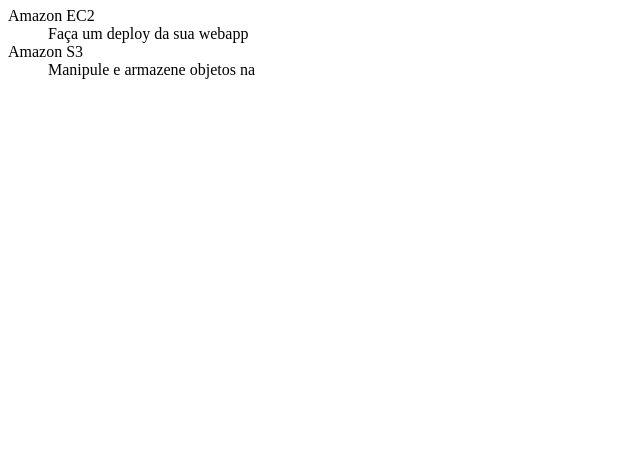
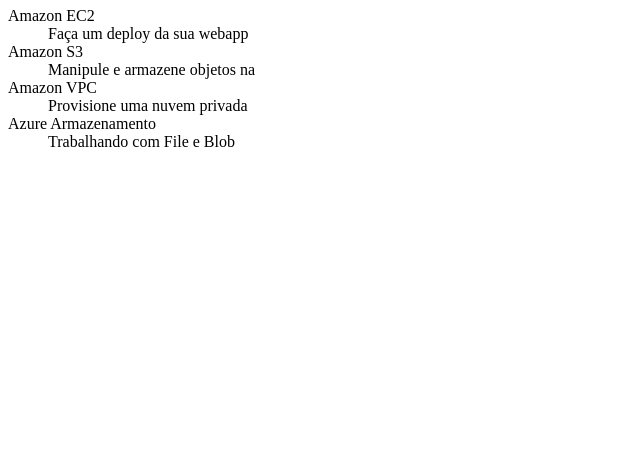
Before and after one commit to sanchesAnderson/git-github, a plain HTML site: page index.html in a window 1280 px wide. Shown: the part 333-800 px from the top of the page, without its empty margins (0-640 px from the left). Drawn offline with Linux system fonts and the light colour scheme.

Commit message:
Cursos VPC e Azure

```diff
--- a/index.html
+++ b/index.html
@@ -27,8 +27,15 @@
         <dl>
             <dt>Amazon EC2</dt>
             <dd>Faça um deploy da sua webapp</dd>
+
             <dt>Amazon S3</dt>
             <dd>Manipule e armazene objetos na</dd>
+
+            <dt>Amazon VPC</dt>
+            <dd>Provisione uma nuvem privada</dd>
+
+            <dt>Azure Armazenamento</dt>
+            <dd>Trabalhando com File e Blob</dd>
         </dl>
     </body>
 </html>
```
